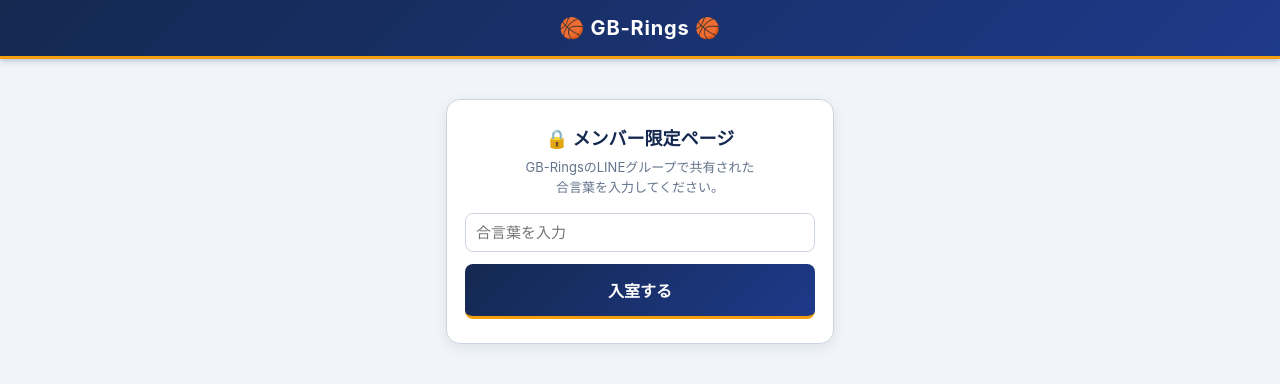
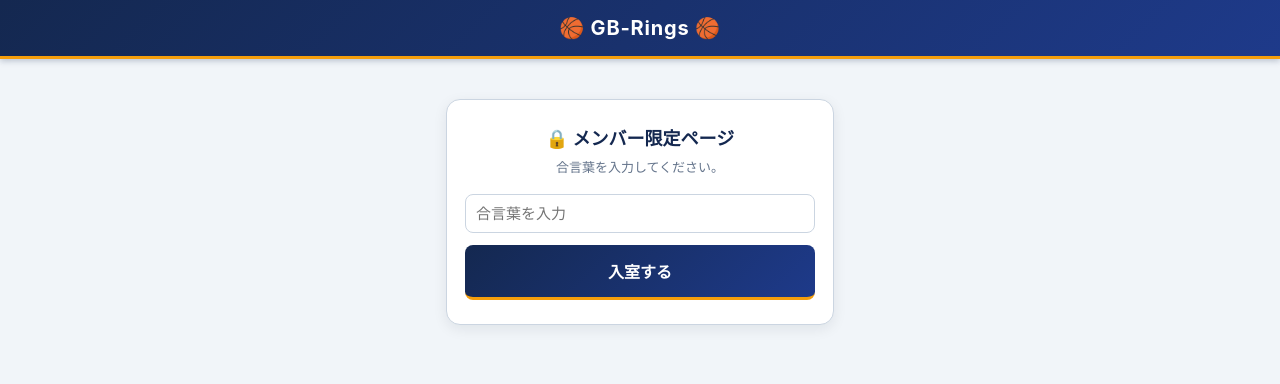
Before and after one commit to GB-Rings/pickup-game, a plain HTML site: page index.html in a window 1280 px wide. Drawn offline with Linux system fonts and the light colour scheme.

Commit message:
パスワードメッセージ修正

```diff
--- a/index.html
+++ b/index.html
@@ -561,7 +561,7 @@
   <div class="lock-card">
     <div class="lock-title">🔒 メンバー限定ページ</div>
     <div class="lock-desc">
-      GB-RingsのLINEグループで共有された<br />合言葉を入力してください。
+      合言葉を入力してください。
     </div>
     <div class="form-group" style="text-align:left;">
       <input type="password" id="passcode-input" class="form-control" placeholder="合言葉を入力" onkeydown="if(event.key==='Enter') unlockApp()" />
```
